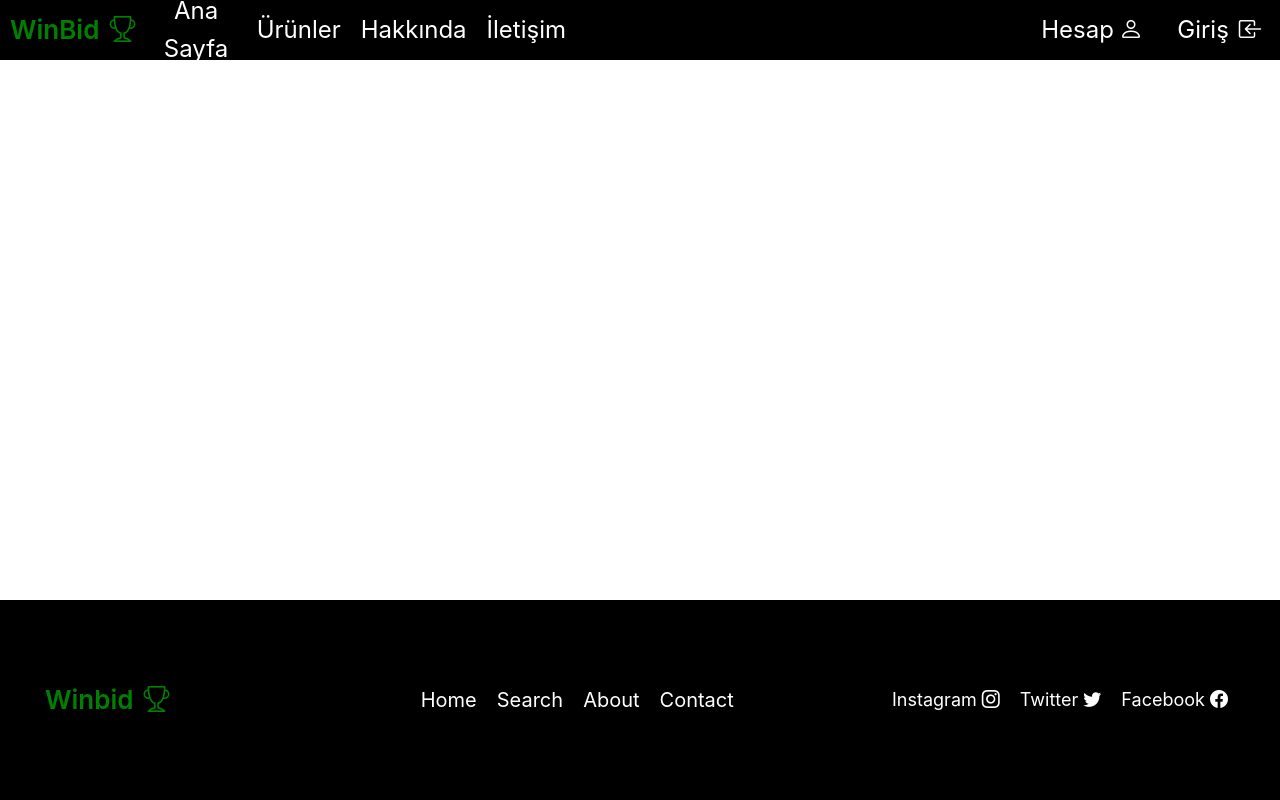
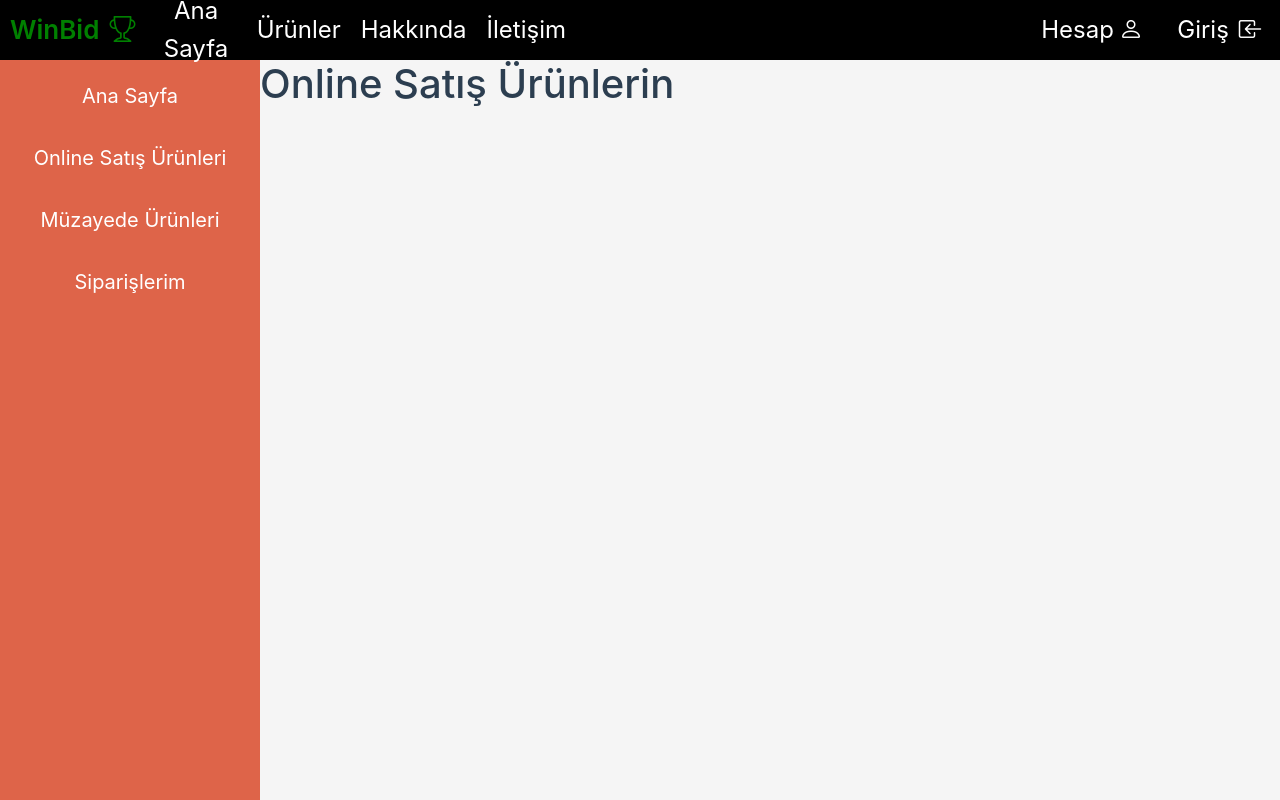
Before and after one commit to clwope/tez-frontend, a Vue app: page /admin/products in a window 1280 px wide. Shown: the top 800 px of the page. Built offline with nearby package versions, Linux system fonts and the light colour scheme.

Commit message:
break changes for put product

```diff
--- a/src/components/admin/AddAuctionProduct.vue
+++ b/src/components/admin/AddAuctionProduct.vue
@@ -111,7 +111,7 @@
 
     .add-product > .form{
         width: 100%;
-        padding: 0 300px 60px;
+        padding: 0 250px 60px;
         /* background-color: yellow; */
     }
 
--- a/src/components/admin/AddProduct.vue
+++ b/src/components/admin/AddProduct.vue
@@ -157,7 +157,7 @@
 
     .add-product > .form{
         width: 100%;
-        padding: 0 300px 60px;
+        padding: 0 250px 60px;
         /* background-color: yellow; */
     }
 
--- /dev/null
+++ b/src/components/admin/AuctionProducts.vue
@@ -0,0 +1,45 @@
+<template>
+    <div class="auction-products">
+        <sidebar></sidebar>
+
+        <div class="table-div">
+
+            <h1>Müzayede Ürünlerin</h1>
+
+            <div class="table">
+
+            </div>
+
+        </div>
+    </div>
+</template>
+
+<script>
+    import axios from 'axios';
+    import { jwtDecode } from 'jwt-decode';
+
+    export default {
+        data() {
+            return {
+
+            }
+        }
+    };
+</script>
+
+<style scoped>
+    .auction-products{
+        width: 100%;
+        display: flex;
+        background-color: whitesmoke;
+    }
+
+    /* Form */
+
+    .add-product > .table-div{
+        width: 100%;
+        display: flex;
+        flex-direction: column;
+        /* background-color: yellow; */
+    }
+</style>
--- /dev/null
+++ b/src/components/admin/ShopProducts.vue
@@ -0,0 +1,45 @@
+<template>
+    <div class="products">
+        <sidebar></sidebar>
+
+        <div class="table-div">
+
+            <h1>Online Satış Ürünlerin</h1>
+
+            <div class="table">
+
+            </div>
+
+        </div>
+    </div>
+</template>
+
+<script>
+    import axios from 'axios';
+    import { jwtDecode } from 'jwt-decode';
+
+    export default {
+        data() {
+            return {
+
+            }
+        }
+    };
+</script>
+
+<style scoped>
+    .products{
+        width: 100%;
+        display: flex;
+        background-color: whitesmoke;
+    }
+
+    /* Form */
+
+    .add-product > .table-div{
+        width: 100%;
+        display: flex;
+        flex-direction: column;
+        /* background-color: yellow; */
+    }
+</style>
--- a/src/components/layouts/Sidebar.vue
+++ b/src/components/layouts/Sidebar.vue
@@ -1,8 +1,10 @@
 <template>
     <div class="sidebar">
         <router-link to="/admin/home">Ana Sayfa</router-link>
-        <a href="">Online Satış Ürünleri</a>
-        <a href="">Müzayede Ürünleri</a>
+        <router-link to="/admin/products">Online Satış Ürünleri</router-link>
+        <router-link to="/admin/auction-products">Müzayede Ürünleri</router-link>
+        <!-- <a href="">Online Satış Ürünleri</a> -->
+        <!-- <a href="">Müzayede Ürünleri</a> -->
         <a href="">Siparişlerim</a>
     </div>
 </template>
@@ -13,12 +15,13 @@
 
 <style scoped>
     .sidebar{
-        width: 280px;
+        width: 260px;
         min-height: 100vh;
         padding: 20px;
         display: flex;
         flex-direction: column;
         align-items: center;
+        flex-shrink: 0;
         gap: 30px;
         background-color: #DE6449;
     }
--- a/src/main.js
+++ b/src/main.js
@@ -20,6 +20,8 @@ import AdminHome from './components/admin/Home.vue';
 import AddProduct from './components/admin/AddProduct.vue';
 import AddAuctionProduct from './components/admin/AddAuctionProduct.vue'
 import Test from './components/Test.vue'
+import ShopProducts from './components/admin/ShopProducts.vue'
+import AuctionProducts from './components/admin/AuctionProducts.vue'
 
 const router = createRouter({
     history: createWebHistory(import.meta.env.BASE_URL),
@@ -34,6 +36,8 @@ const router = createRouter({
         { path: '/admin/home', component: AdminHome },
         { path: '/admin/add-product', component: AddProduct },
         { path: '/admin/add-auction-product', component: AddAuctionProduct },
+        { path: '/admin/products', component: ShopProducts},
+        { path: '/admin/auction-products', component: AuctionProducts},
         { path: '/test', component: Test }
     ]
 })
```
